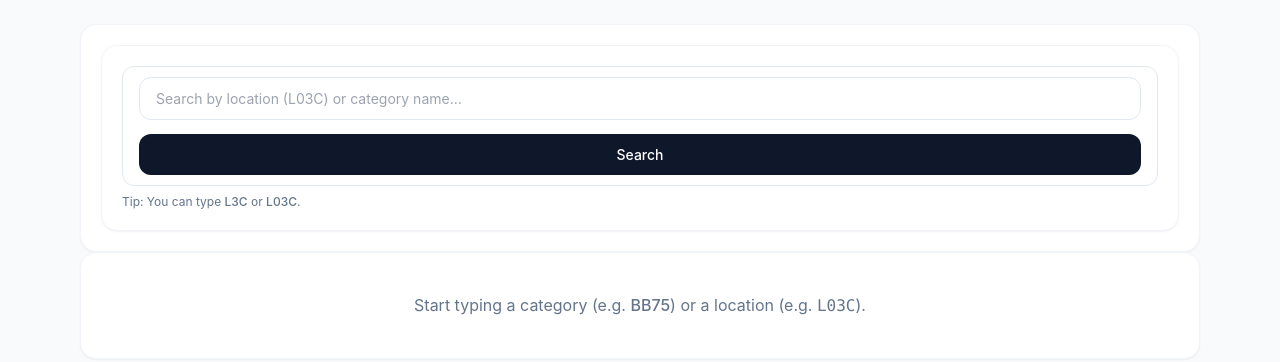
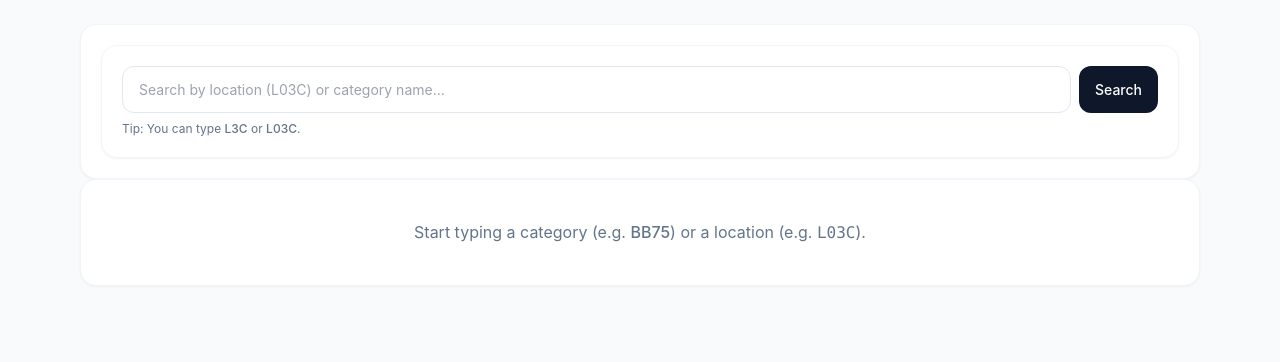
Before and after one commit to LordFlat/Pallet_Tracker, a FastAPI app: template templates/dashboard.html in a window 1280 px wide. Shown: the part 76-438 px from the top of the page. Run offline with FastAPI, Linux system fonts and the light colour scheme; the template is opened without the code that fills it, so the values that code supplies are empty; some libraries are stand-ins or nearby versions.

Commit message:
Update dashboard.html

```diff
--- a/templates/dashboard.html
+++ b/templates/dashboard.html
@@ -18,19 +18,15 @@
   <div class="{% if has_query %}md:col-span-2{% else %}md:col-span-3{% endif %}
               bg-white rounded-2xl border border-slate-100 shadow-sm p-5">
 
-    <form method="get" action="/" class="w-full flex-1 px-4 py-2.5 rounded-xl border border-slate-200 focus:outline-none focus:ring-2 focus:ring-slate-200">
-      <input name="q"
-             value="{{ q }}"
-             list="categorySuggestions"
-             placeholder="Search by location (L03C) or category name…"
-             class="w-full px-4 py-2.5 rounded-xl border border-slate-200
-                    focus:outline-none focus:ring-2 focus:ring-slate-200" />
+    <form method="get" action="/" class="flex flex-col sm:flex-row gap-2 w-full">
+  <input name="q" value="{{ q }}" list="categorySuggestions"
+         placeholder="Search by location (L03C) or category name…"
+         class="w-full flex-1 px-4 py-3 rounded-xl border border-slate-200 focus:outline-none focus:ring-2 focus:ring-slate-200" />
 
-      <button class="w-full sm:w-auto px-4 py-2.5 rounded-xl
-                     bg-slate-900 text-white hover:opacity-90 transition">
-        Search
-      </button>
-    </form>
+  <button class="w-full sm:w-auto px-4 py-3 rounded-xl bg-slate-900 text-white hover:opacity-90 transition">
+    Search
+  </button>
+</form>
 
     <datalist id="categorySuggestions">
       {% for s in suggestions %}
```
